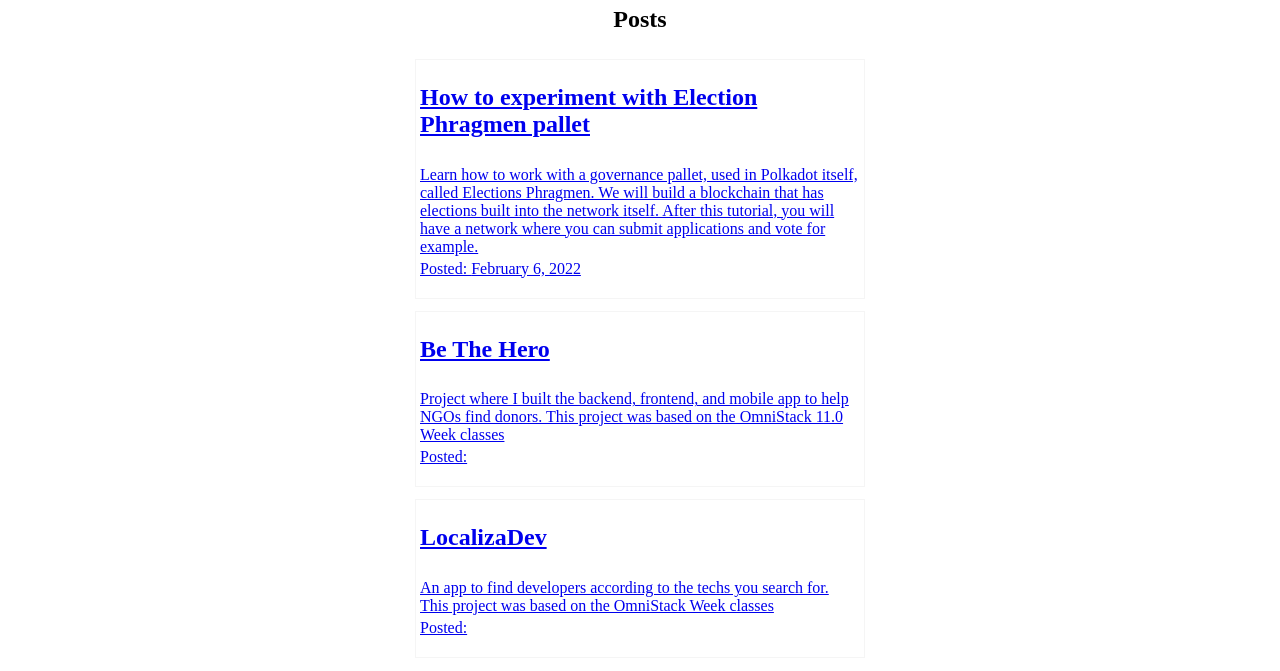
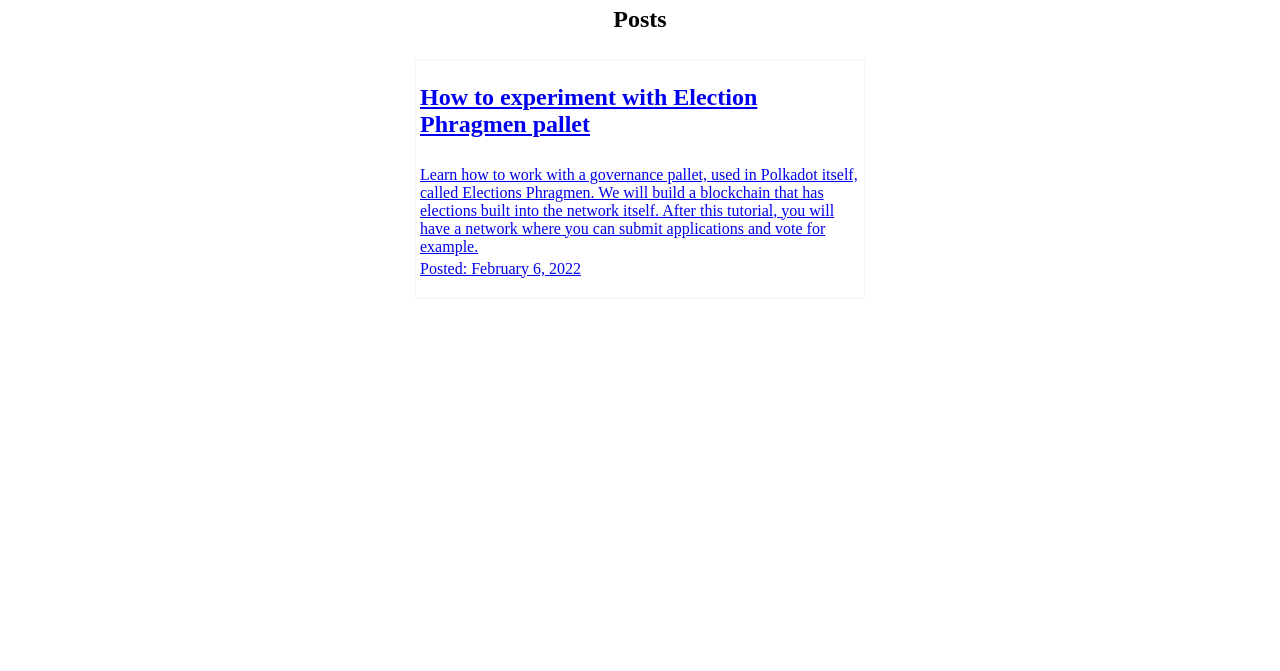
Before and after one commit to kelvinwelter/kelvinwebsite, a Gatsby site: page /posts in a window 1280 px wide. Shown: the part 51-722 px from the top of the page. Built offline with nearby package versions, Linux system fonts and the light colour scheme; Gatsby itself is replaced by a stand-in of ours.

Commit message:
add fileAbsolutePath filter to getPosts query

```diff
--- a/src/pages/posts/index.js
+++ b/src/pages/posts/index.js
@@ -22,7 +22,7 @@
 
 export const query = graphql`
     query getPosts {
-        allMdx(sort: {fields: frontmatter___date, order: DESC}) {
+        allMdx(sort: {fields: frontmatter___date, order: DESC}, filter: {fileAbsolutePath: {regex: "/content/posts/"}}) {
             nodes {
                 frontmatter {
                     date(formatString: "MMMM D, YYYY")
```
